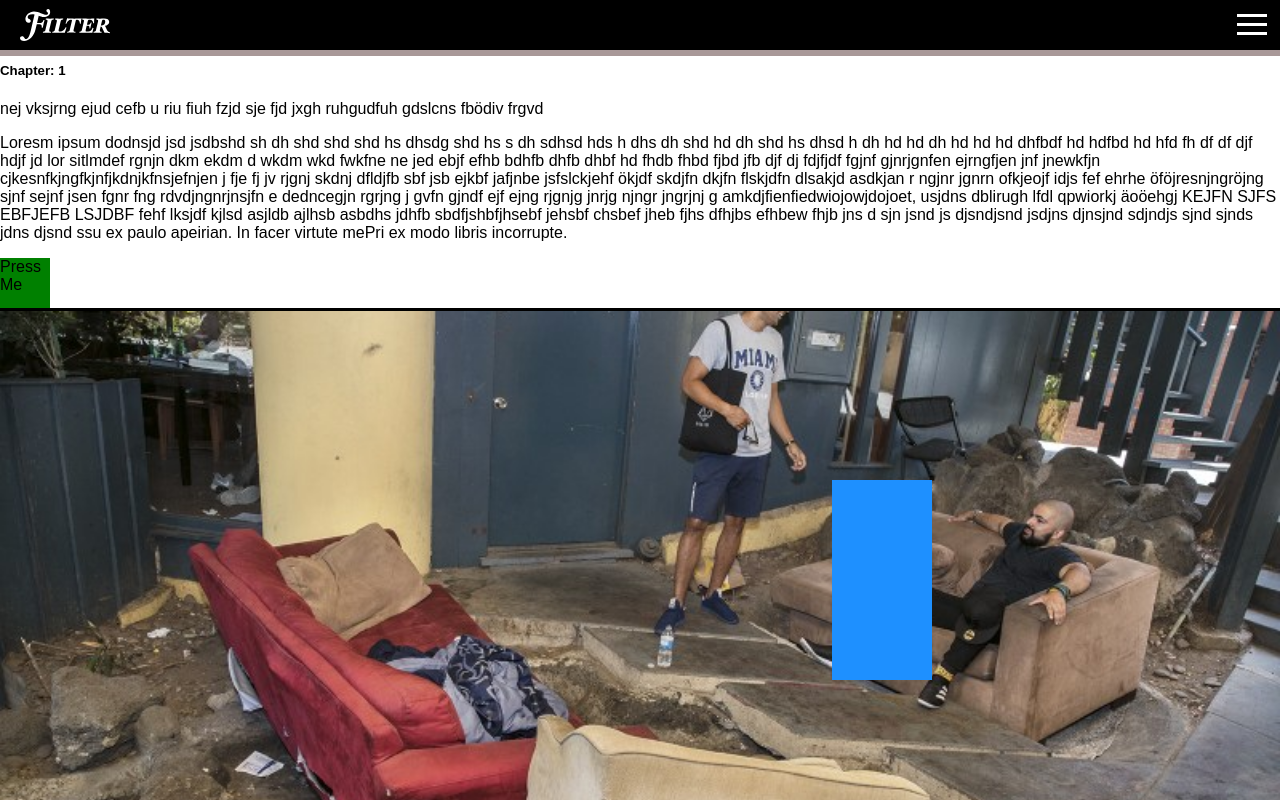
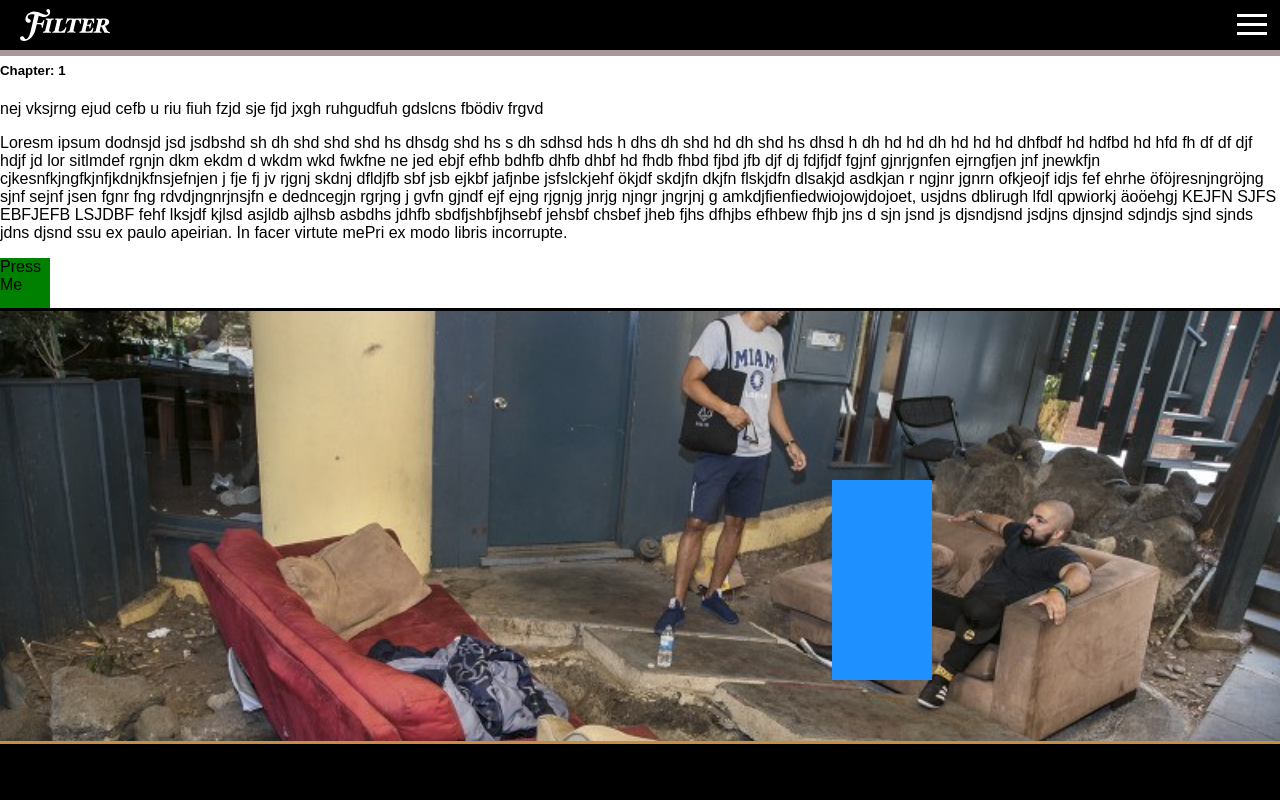
Before and after one commit to HenrikBielsten/filter, a React (Create React App) app in the folder filter/: page /articles/1 in a window 1280 px wide. Shown: the top 800 px of the page. Built offline with nearby package versions, Linux system fonts and the light colour scheme.

Commit message:
started with the menubottom component

```diff
--- a/filter/src/components/Article/Article.js
+++ b/filter/src/components/Article/Article.js
@@ -4,7 +4,7 @@ import { NavLink } from 'react-router-dom';
 import JoystickNew from '../Joystick/JoystickNew.js';
 import Header from '../Header/Header.js';
 import ProgressBar from '../ProgressBar/ProgressBar.js';
-
+import MenuBottom from '../MenuBottom/MenuBottom';
 import "./Article.css";
 
 class Article extends Component{
@@ -53,6 +53,7 @@ class Article extends Component{
          <p>{this.state.article.text3}</p>
          <p><NavLink exact to="/">Back</NavLink></p>
          <JoystickNew />
+         <MenuBottom />
          </div>
        );
      }
--- /dev/null
+++ b/filter/src/components/MenuBottom/MenuBottom.css
@@ -0,0 +1,8 @@
+.menuBottom {
+  position: fixed;
+  bottom: 0;
+  height: 56px;
+  width: 100%;
+  border-top: 3px solid #C78D41;
+  background-color: black;
+}
--- /dev/null
+++ b/filter/src/components/MenuBottom/MenuBottom.js
@@ -0,0 +1,14 @@
+import React, { Component } from "react";
+import './MenuBottom.css';
+
+class MenuBottom extends Component {
+
+render() {
+  return (
+    <div className="menuBottom">
+      hej
+    </div>
+  )
+}
+}
+export default MenuBottom;
```
